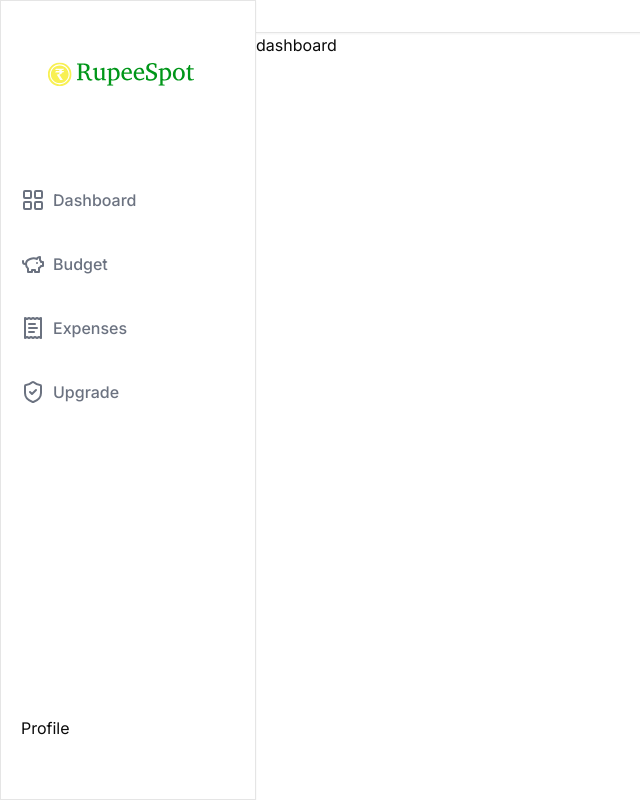
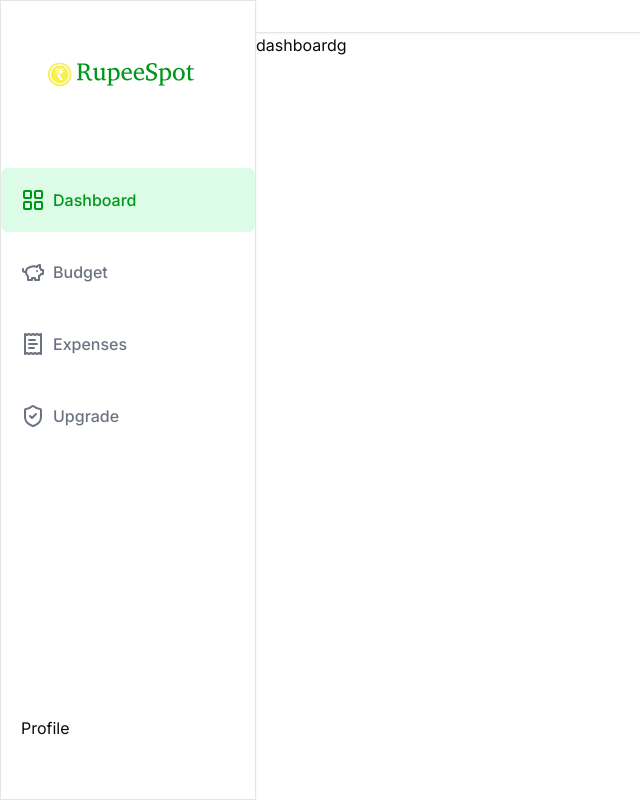
Before and after one commit to ShreyasKapse/Expense-Note, a Next.js app: page /dashboard in a window 1280 px wide. Shown: the whole page, without its empty margins (0-640 px from the left). Built offline with nearby package versions, Linux system fonts and the light colour scheme.

Commit message:
update
update of dashboard

```diff
--- a/app/(routes)/dashboard/_components/DashboardHeader.jsx
+++ b/app/(routes)/dashboard/_components/DashboardHeader.jsx
@@ -5,7 +5,7 @@ function DashboardHeader() {
   return (
     <div className='p-4 shadow-sm border-b flex justify-between'>
         <div>
-
+            {/* search bar */}
         </div>
         <div>
             <UserButton />
--- a/app/(routes)/dashboard/_components/SideNav.jsx
+++ b/app/(routes)/dashboard/_components/SideNav.jsx
@@ -1,13 +1,19 @@
 // _components/SideNav.js
-import React from "react";
+"use client";
+
+import React, { use } from "react";
+import { useEffect } from "react";
 import Image from "next/image";
 import { LayoutGrid, PiggyBank, ReceiptText, ShieldCheck } from "lucide-react";
 import { UserButton } from "@clerk/nextjs";
 import path from "path";
+import { usePathname } from "next/navigation";
+import Link from "next/link";
 
 const SideNav = () => {
 
     const menulist=[
+
         {
             id:1,
             name:"Dashboard",
@@ -33,6 +39,12 @@ const SideNav = () => {
             path:"/dashboard/upgrade"
         }
     ]
+    const path=usePathname();
+
+    useEffect(()=>{
+        console.log(path);
+    },[path]);
+
   return (
     <div className="h-screen border shadow-sm">
             <img className="ml-5"
@@ -42,12 +54,16 @@ const SideNav = () => {
             height={100}
             />
             <div className="mt-5">
-                {menulist.map((menu)=>(
-                    <h2 className="flex gap-2 items-center text-gray-500 font-medium p-5 cursor-pointer rounded-md
-                    hover:text-primary hover:bg-green-100">
+                {menulist.map((menu,index)=>(
+                    <Link href={menu.path}>
+                    <h2 className={`flex gap-2 items-center text-gray-500 font-medium p-5 cursor-pointer rounded-md
+                    hover:text-primary hover:bg-green-100 mb-2
+                    ${path===menu.path&&"text-primary bg-green-100"}
+                    `}>
                         <menu.icon />
                         {menu.name}
                     </h2>
+                    </Link>
                     ))}
             </div>
             <div className="fixed bottom-10 p-5 flex gap-2 items-center">
--- a/app/(routes)/dashboard/layout.jsx
+++ b/app/(routes)/dashboard/layout.jsx
@@ -6,13 +6,16 @@ function DashboardLayout({children}) {
     console.log(SideNav); // Check what is being imported
   return (
     <React.Fragment>
+
       <div className='fixed md:w-64 hidden md:block'>
         <SideNav />
       </div>
+
       <div className='md:ml-64'>
         <DashboardHeader />
         {children}
       </div>
+
     </React.Fragment>
   )
 }
--- a/app/(routes)/dashboard/page.jsx
+++ b/app/(routes)/dashboard/page.jsx
@@ -4,9 +4,10 @@ import React from 'react'
 function Dashboard() {
   return (
     <div>
-       dashboard
+       dashboardg
     </div>
   )
 }
 
+
 export default Dashboard
```
